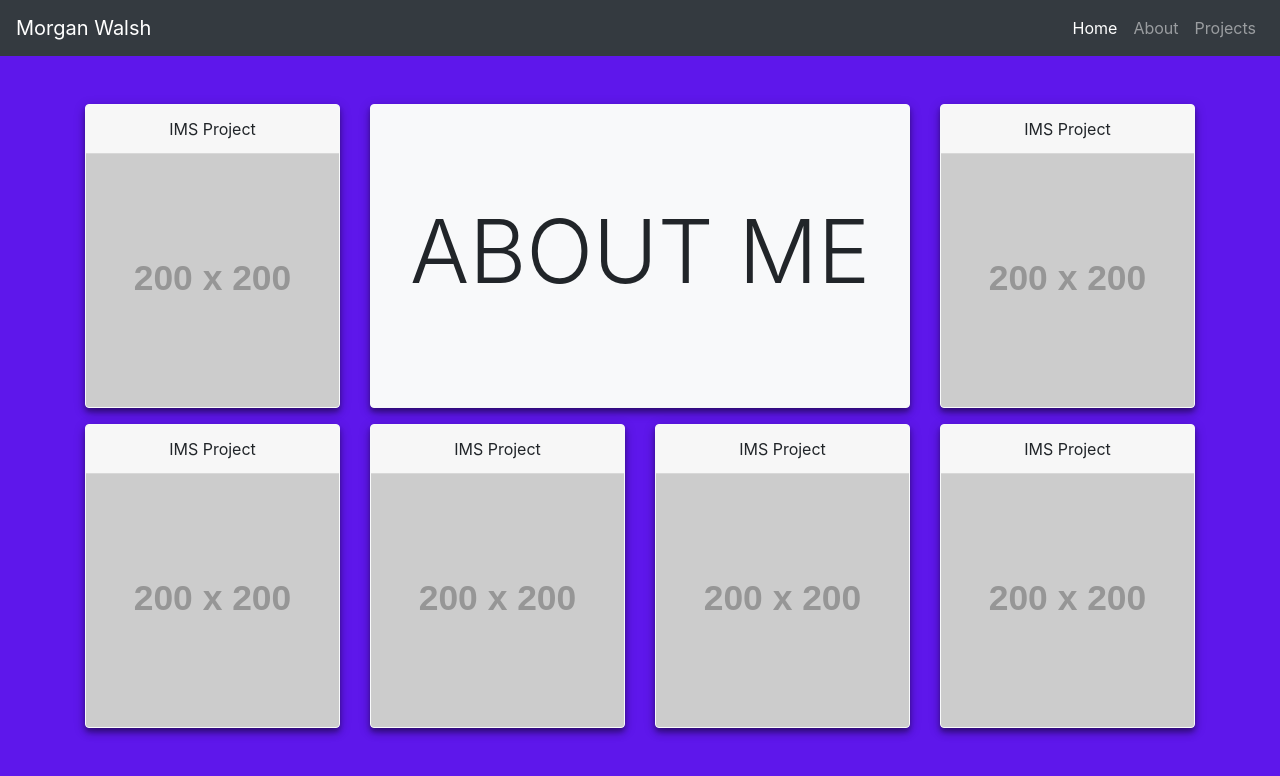
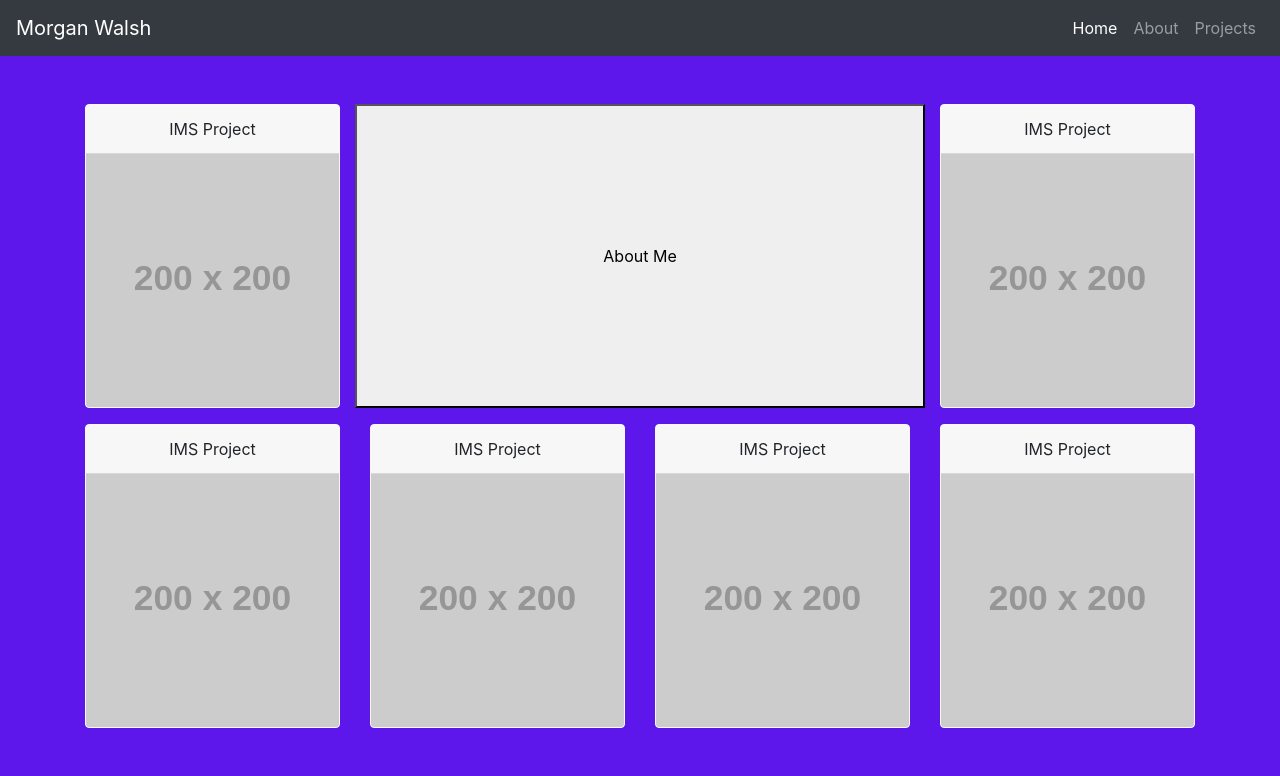
Before and after one commit to MrWalshyType2/ePortfolio, a React (Create React App) app: page / in a window 1280 px wide. Shown: the top 776 px of the page. Built offline with nearby package versions, Linux system fonts and the light colour scheme.

Commit message:
Revert "Feature about page"

```diff
--- a/src/components/project-tile.js
+++ b/src/components/project-tile.js
@@ -4,7 +4,7 @@ function ProjectTile(props) {
 
     return (
         <div className={props.colSize + " h-100"}>
-            <div class="card border-light mb-3 h-100 project-tile">
+            <div class="card border-light mb-3 h-100">
                 <div class="card-header">{props.title}</div>
                 <img src="https://via.placeholder.com/200" class="card-img-bottom h-100" alt="..." />
             </div>
--- a/src/css/App.css
+++ b/src/css/App.css
@@ -40,22 +40,3 @@ body {
     transform: rotate(360deg);
   }
 }
-
-/*  */
-#HomeAboutBtn {
-  border-radius: 4px;
-  text-overflow: ellipsis;
-  text-transform: uppercase;
-  box-shadow: 0 6px 10px -2px rgba(0, 0, 0, 0.2), 0 4px 4px 0 rgba(0, 0, 0, 0.24), 0 3px 12px 0 rgba(0, 0, 0, 0.24);
-  overflow: hidden;
-  cursor: pointer;
-
-}
-
-.project-tile {
-  box-shadow: 0 6px 10px -2px rgba(0, 0, 0, 0.2), 0 4px 4px 0 rgba(0, 0, 0, 0.24), 0 3px 12px 0 rgba(0, 0, 0, 0.24);
-}
-
-.material-shadow {
-  box-shadow: 0 6px 10px -2px rgba(0, 0, 0, 0.2), 0 4px 4px 0 rgba(0, 0, 0, 0.24), 0 3px 12px 0 rgba(0, 0, 0, 0.24);
-}
--- a/src/pages/about.js
+++ b/src/pages/about.js
@@ -3,19 +3,7 @@ import React from 'react';
 function AboutPage(props) {
 
     return (
-        <div className="container mt-5 d-flex flex-column h-100">
-            <div className="row justify-content-between">
-                <img className="col-md-3 d-none d-md-block rounded-circle" src="https://via.placeholder.com/200" alt="..." />
-                <div className="col-12 col-md-8 bg-light rounded-lg material-shadow">
-                    <p>ofijaowiejfowjf0j4390jf 4jr094j3f093 jjf4f0j20jf09j2fjef9 </p>
-                </div>
-            </div>
-            <div className="row my-5">
-                <div className="col-12 bg-light rounded-lg material-shadow" style={{"height": "300px"}}>
-                    <p>0jfr0ja9fhvj j890urw98uf8w9u </p>
-                </div>
-            </div>
-        </div>
+        <h1>About</h1>
     );
 }
 
--- a/src/pages/home.js
+++ b/src/pages/home.js
@@ -1,25 +1,23 @@
 import React from 'react';
 
 import ProjectTile from '../components/project-tile';
-import { Link } from 'react-router-dom';
+import HeaderBox from '../components/header-box';
 
 function HomePage(props) {
 
     return (
         <div className="container mt-5 d-flex flex-column h-100">
             <div className="row justify-content-between">
-                <ProjectTile title="IMS Project" colSize="col-12 col-md-6 col-lg-3" />
-                <div className="col-md-4 col-lg-6 mb-3 d-none d-lg-block">
-                    <Link to="/about"><button id="HomeAboutBtn" className="btn btn-light btn-block h-100"><h1 className="display-2">About Me</h1></button></Link>
-                </div>
+                <ProjectTile title="IMS Project" colSize="col-md-4 col-lg-3" />
+                <button className="col-md-4 col-lg-6 mb-3">About Me</button>
                 {/* <HeaderBox title="About Me" colSize="col-md-4 col-lg-6" /> */}
-                <ProjectTile title="IMS Project" colSize="col-12 col-md-6 col-lg-3" />
+                <ProjectTile title="IMS Project" colSize="col-md-4 col-lg-3" />
             </div>
             <div className="row justify-content-between">
-                <ProjectTile title="IMS Project" colSize="col-12 col-md-6 col-lg-3" />
-                <ProjectTile title="IMS Project" colSize="col-12 col-md-6 col-lg-3" />
-                <ProjectTile title="IMS Project" colSize="col-12 col-md-6 col-lg-3" />
-                <ProjectTile title="IMS Project" colSize="col-12 col-md-6 col-lg-3" />
+                <ProjectTile title="IMS Project" colSize="col-12 col-md-5 col-lg-3" />
+                <ProjectTile title="IMS Project" colSize="col-12 col-md-5 col-lg-3" />
+                <ProjectTile title="IMS Project" colSize="col-12 col-md-5 col-lg-3" />
+                <ProjectTile title="IMS Project" colSize="col-12 col-md-5 col-lg-3" />
             </div>
 
         </div>
```
Also changed, not shown: 1 other file (tests, documents, lock files or other folders).
